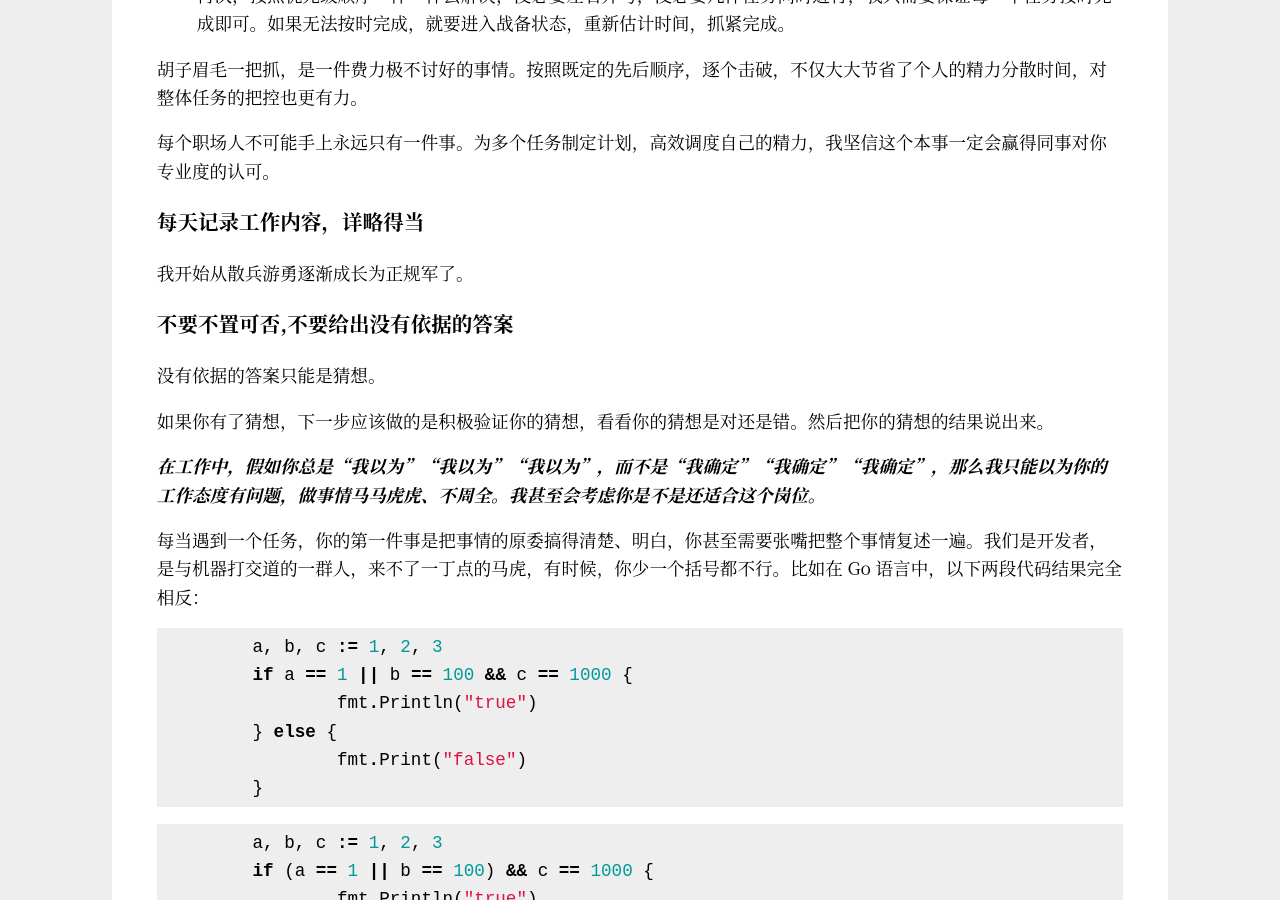
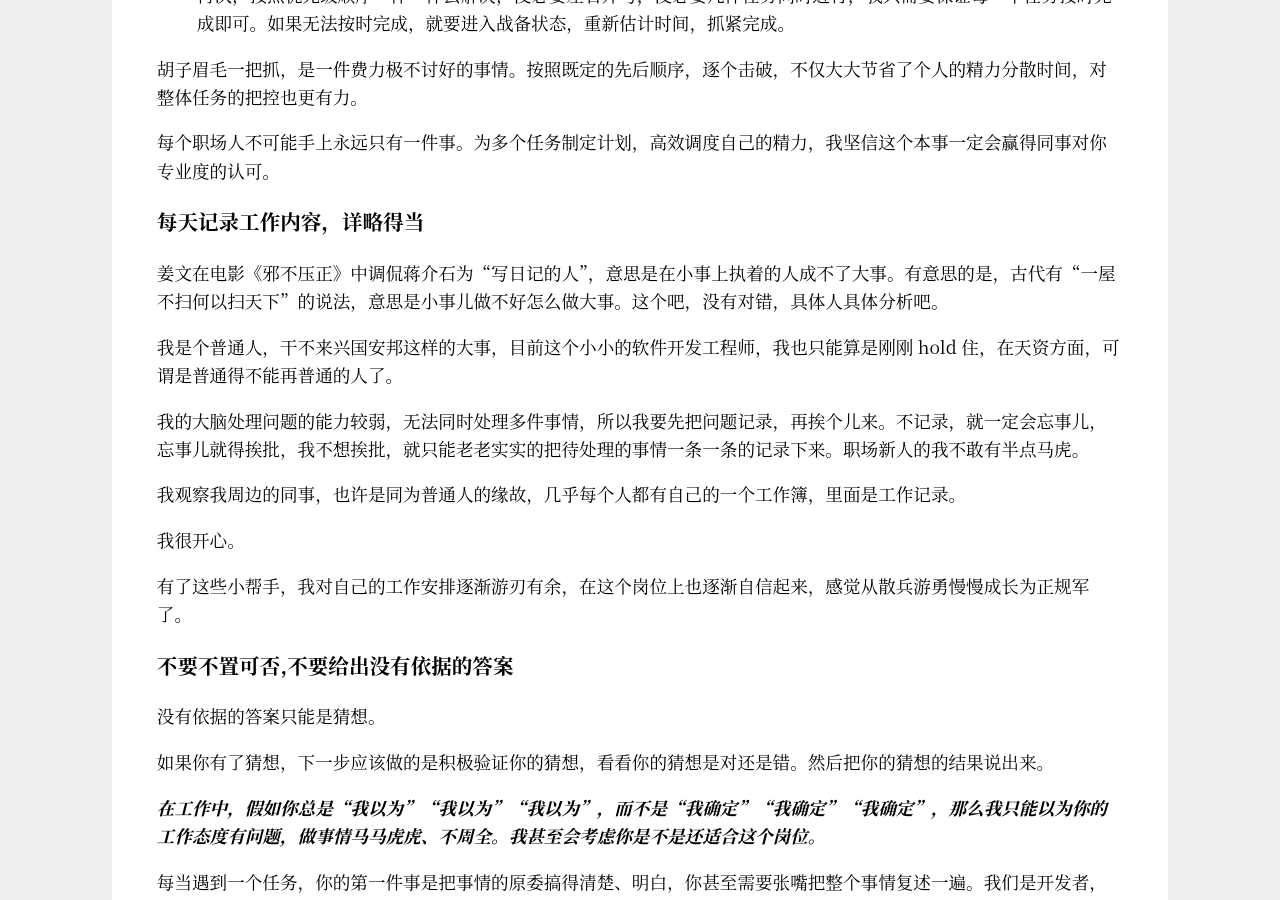
Before and after one commit to Haiyung/haiyung.github.io, a Jekyll site: the page built from _posts/2019-11-17-extra-skills-in-the-first-year-of-development.md, in a window 1280 px wide and 900 px high, scrolled down 1887 px. Built offline with Jekyll 4.4.1, drawn with Linux system fonts in a browser that asks for light colours.

Commit message:
article: update article

```diff
--- a/_posts/2019-11-17-extra-skills-in-the-first-year-of-development.md
+++ b/_posts/2019-11-17-extra-skills-in-the-first-year-of-development.md
@@ -56,8 +56,17 @@ __Contents__
 
 ### 每天记录工作内容，详略得当
 
+姜文在电影《邪不压正》中调侃蒋介石为“写日记的人”，意思是在小事上执着的人成不了大事。有意思的是，古代有“一屋不扫何以扫天下”的说法，意思是小事儿做不好怎么做大事。这个吧，没有对错，具体人具体分析吧。
 
-我开始从散兵游勇逐渐成长为正规军了。
+我是个普通人，干不来兴国安邦这样的大事，目前这个小小的软件开发工程师，我也只能算是刚刚 hold 住，在天资方面，可谓是普通得不能再普通的人了。
+
+我的大脑处理问题的能力较弱，无法同时处理多件事情，所以我要先把问题记录，再挨个儿来。不记录，就一定会忘事儿，忘事儿就得挨批，我不想挨批，就只能老老实实的把待处理的事情一条一条的记录下来。职场新人的我不敢有半点马虎。
+
+我观察我周边的同事，也许是同为普通人的缘故，几乎每个人都有自己的一个工作簿，里面是工作记录。
+
+我很开心。
+
+有了这些小帮手，我对自己的工作安排逐渐游刃有余，在这个岗位上也逐渐自信起来，感觉从散兵游勇慢慢成长为正规军了。
 
 ### 不要不置可否,不要给出没有依据的答案
 
```
